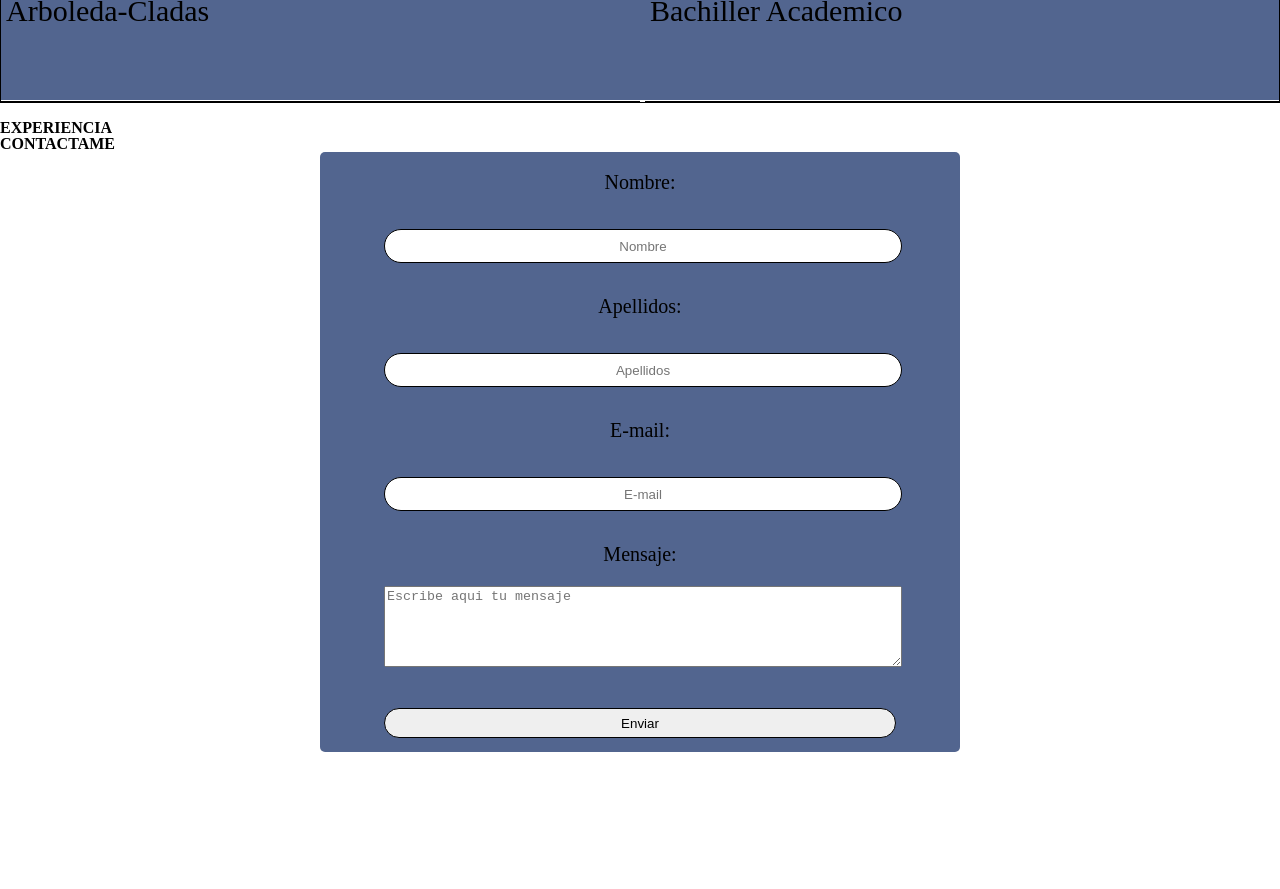
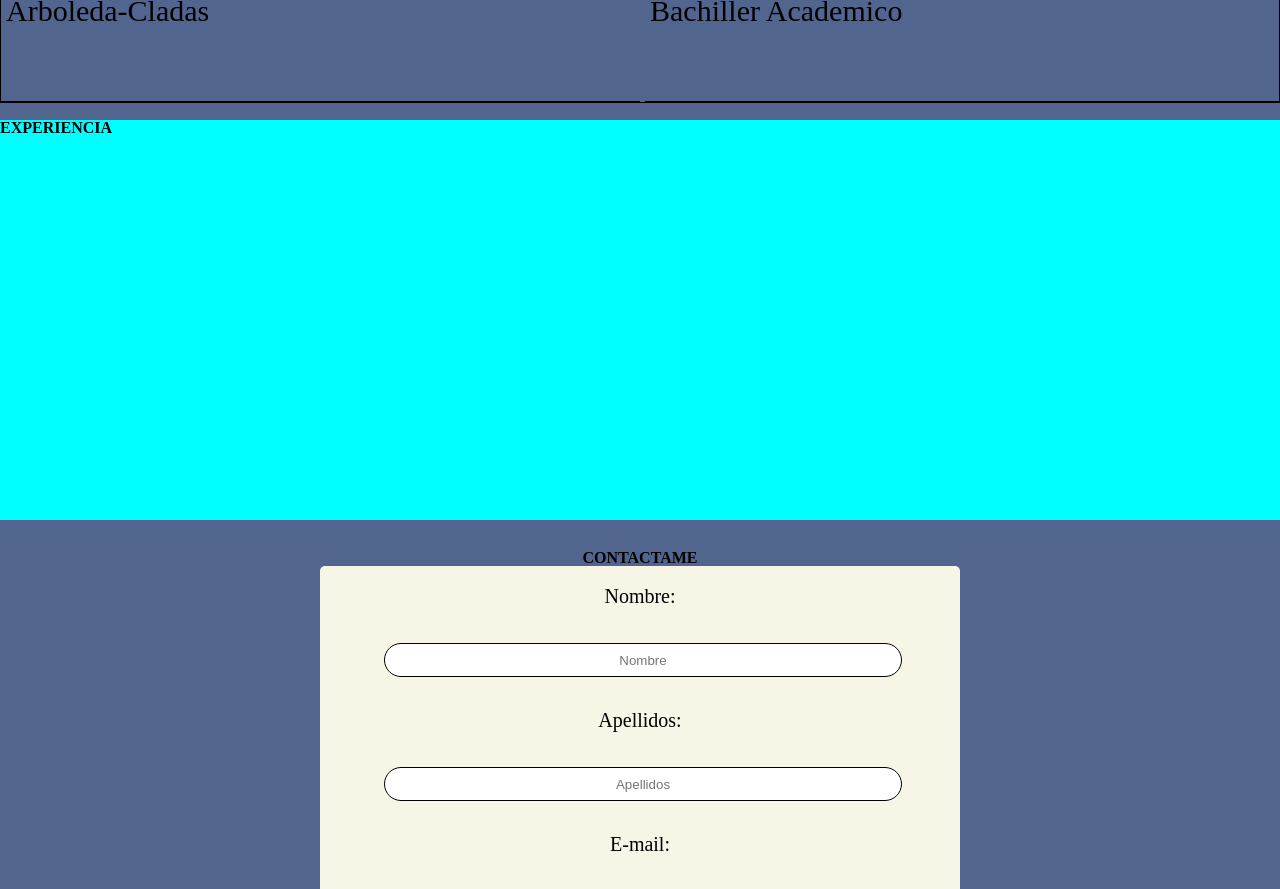
Before and after one commit to ElSebastianLopez/Portafolio, a Vue app: page / in a window 1280 px wide. Shown: the part 1880-2769 px from the top of the page. Before the commit the page ends 2632 px from the top, so only its background shows below. Built offline with nearby package versions, Linux system fonts and the light colour scheme.

Commit message:
continue polishing

```diff
--- a/src/assets/styles/d-elements/_all-elements.scss
+++ b/src/assets/styles/d-elements/_all-elements.scss
@@ -2,3 +2,9 @@
 template{
     margin: 10px;
 }
+footer{
+    padding-top: 30px;
+    h2{
+        text-align: center;
+    }
+}
--- a/src/assets/styles/e-objects/_all-objects.scss
+++ b/src/assets/styles/e-objects/_all-objects.scss
@@ -44,7 +44,7 @@
     height: 200px;
     img{
         height: 200px;
-        width: 337px;
+        width: 100%;
     }
 }
 .text {
@@ -142,6 +142,11 @@
     border-bottom: 1px solid;
 }
 
+.experience{
+    height: 400px;
+    background-color: aqua;
+}
+
 
 
 
--- a/src/assets/styles/f-components/_SlFormulario.scss
+++ b/src/assets/styles/f-components/_SlFormulario.scss
@@ -31,9 +31,12 @@
     }
 }
 @media (min-width: 820px) {
+	.home{
+		background-color: $color3;
+	}
 	.Form {
 		width: 50%;
-	background-color: $color3;
+		background-color: $color1;
 		line-height: 60px;
 		text-align: center;
 		margin: 0 auto;
--- a/src/views/HomeView.vue
+++ b/src/views/HomeView.vue
@@ -45,7 +45,7 @@
     <div></div>
     <div class="containerSkills">
       <div class="title">
-        <h2 class="title-h2">SKILLS</h2>
+        <h2 class="title-h2">HABILIDADES</h2>
       </div>
       <div class="skills">
 
@@ -121,7 +121,7 @@
         </div>
       </div>
     </div>
-    <div>
+    <div class="experience">
       <h2>EXPERIENCIA</h2>
     </div>
     <footer>
```
Lines whose indentation alone changed are shown as unchanged.
